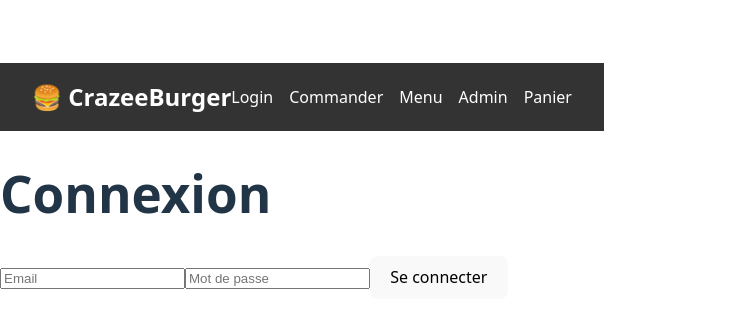
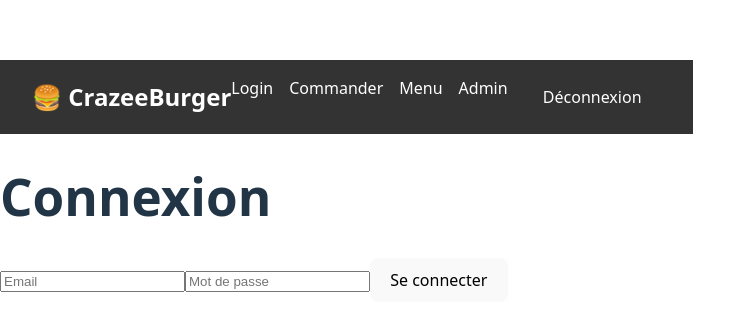
Before and after one commit to yvesnet9/crazee-burger, a React (Vite) app: page / in a window 1280 px wide. Shown: the part 219-550 px from the top of the page, without its empty margins (0-756 px from the left). Built offline with nearby package versions, Linux system fonts and the light colour scheme; the HTML template or start-up script is replaced by a standard one.

Commit message:
F15: ajout du bouton de déconnexion avec Firebase Auth

```diff
--- a/src/components/Navbar.jsx
+++ b/src/components/Navbar.jsx
@@ -1,5 +1,7 @@
+import { Link, useNavigate } from "react-router-dom";
 import styled from "styled-components";
-import { Link } from "react-router-dom";
+import { auth } from "../firebaseConfig";
+import { signOut } from "firebase/auth";
 
 const NavbarContainer = styled.nav`
   display: flex;
@@ -19,9 +21,14 @@ const NavLinks = styled.div`
   display: flex;
   gap: 1rem;
 
-  a {
+  a,
+  button {
     color: white;
     text-decoration: none;
+    background: none;
+    border: none;
+    cursor: pointer;
+    font-size: 1rem;
 
     &:hover {
       text-decoration: underline;
@@ -30,15 +37,27 @@ const NavLinks = styled.div`
 `;
 
 function Navbar() {
+  const navigate = useNavigate();
+
+  const handleLogout = async () => {
+    try {
+      await signOut(auth);
+      console.log("✅ Utilisateur déconnecté");
+      navigate("/login");
+    } catch (error) {
+      console.error("Erreur de déconnexion :", error);
+    }
+  };
+
   return (
     <NavbarContainer>
       <Logo>🍔 CrazeeBurger</Logo>
       <NavLinks>
         <Link to="/login">Login</Link>
         <Link to="/order">Commander</Link>
-        <Link to="/menu">Menu</Link> {/* 👈 ajout du lien Menu */}
-        <Link to="/admin">Admin</Link> {/* 👈 ajout */}
-        <Link to="/basket">Panier</Link>
+        <Link to="/menu">Menu</Link>
+        <Link to="/admin">Admin</Link>
+        <button onClick={handleLogout}>Déconnexion</button>
       </NavLinks>
     </NavbarContainer>
   );
```
